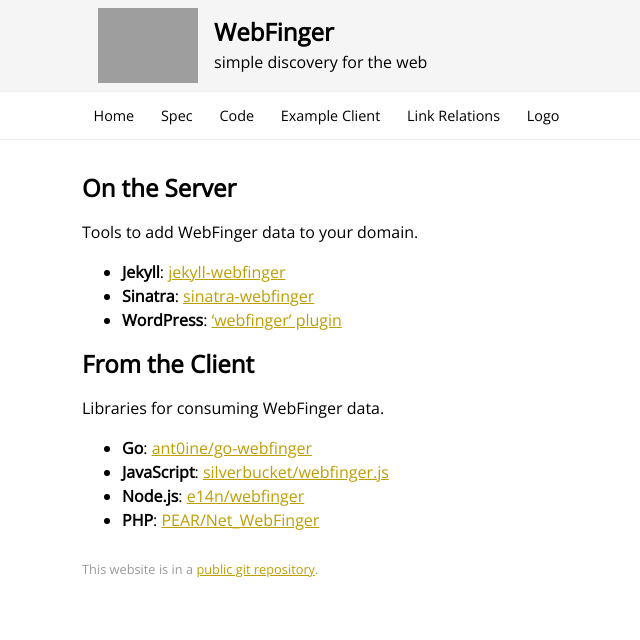
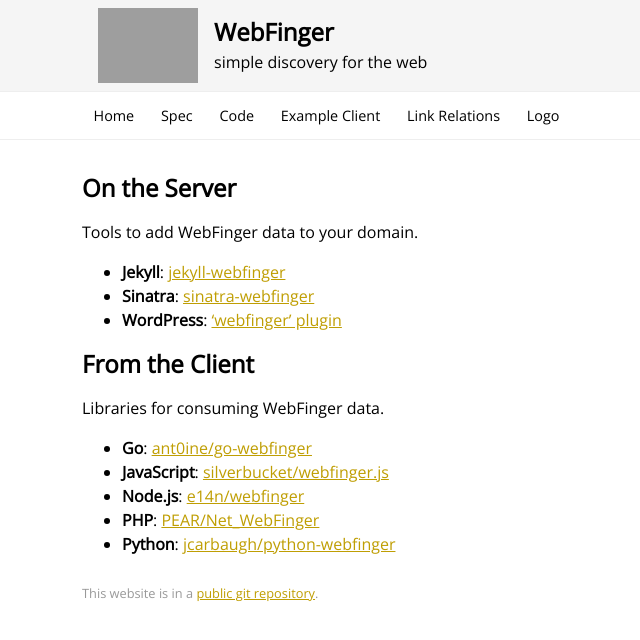
Before and after one commit to webfinger/webfinger.net, a Jekyll site: the page built from code.md, in a window 1280 px wide. Shown: the top 640 px of the page, without its empty margins (158-798 px from the left). Built offline with Jekyll 4.4.1, drawn with Linux system fonts in a browser that asks for light colours.

Commit message:
Add python-webfinger to client packages

```diff
--- a/code.md
+++ b/code.md
@@ -19,3 +19,4 @@
  - **JavaScript**: [silverbucket/webfinger.js](https://github.com/silverbucket/webfinger.js)
  - **Node.js**: [e14n/webfinger](https://github.com/e14n/webfinger)
  - **PHP**: [PEAR/Net_WebFinger](http://pear.php.net/package/Net_WebFinger/)
+ - **Python**: [jcarbaugh/python-webfinger](https://github.com/jcarbaugh/python-webfinger)
```
